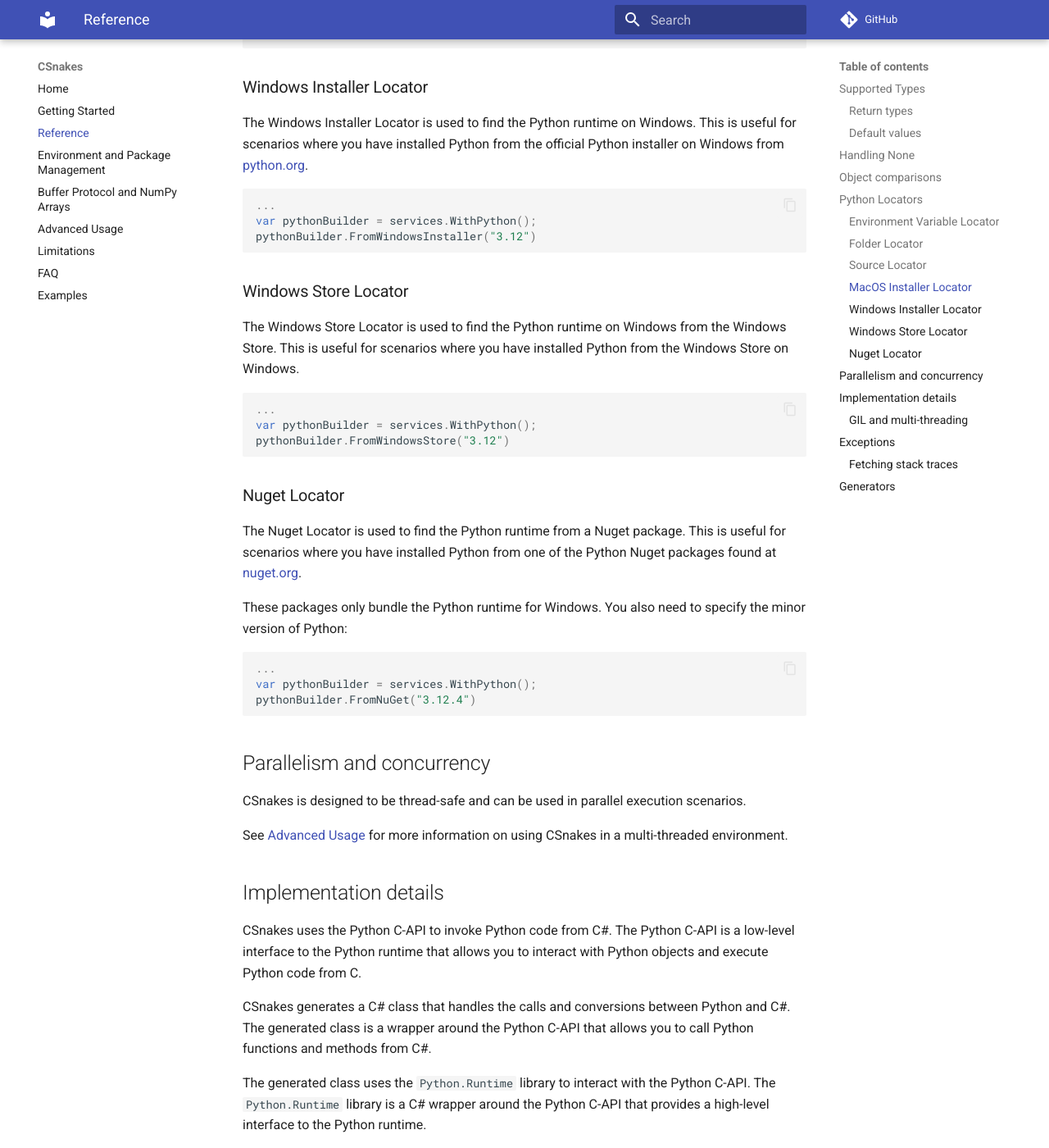
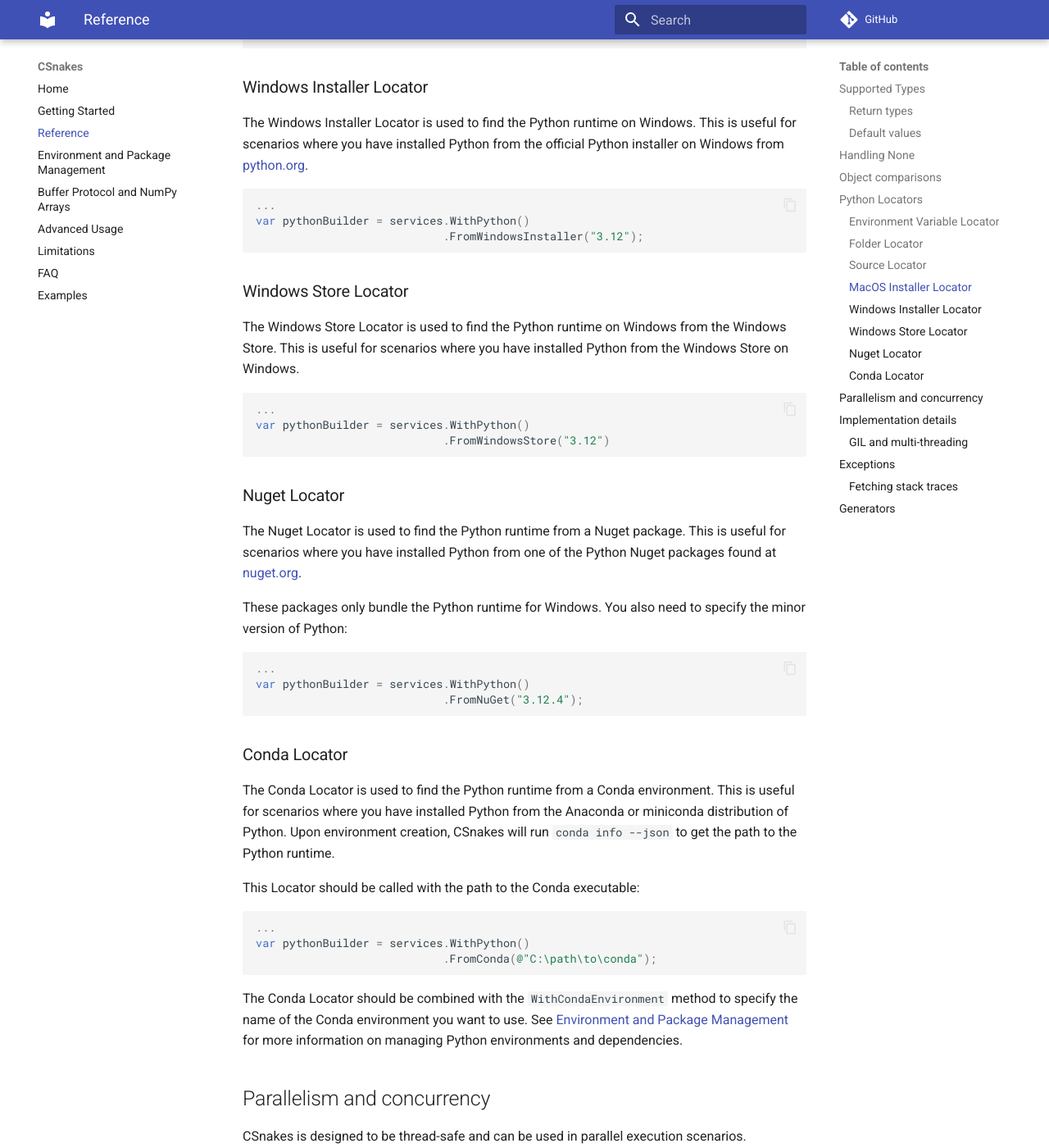
Before and after one commit to tonybaloney/CSnakes, an MkDocs documentation site: the page built from docs/reference.md, in a window 1280 px wide and 1400 px high, scrolled down 3914 px. Shown: the whole window at 82% size. Built offline with MkDocs 1.6.1 and Material for MkDocs 9.7.7, drawn with Linux system fonts in a browser that asks for light colours; comment, search, counter and statistics services are not loaded; some of the changed text lies outside the part shown.

Commit message:
clarify calling for conda

````diff
--- a/docs/reference.md
+++ b/docs/reference.md
@@ -110,8 +110,8 @@ This locator is also very useful for GitHub Actions `setup-python` actions, wher
 
 ```csharp
 ...
-var pythonBuilder = services.WithPython();
-pythonBuilder.FromEnvironmentVariable("Python3_ROOT_DIR", "3.12")
+var pythonBuilder = services.WithPython()
+                            .FromEnvironmentVariable("Python3_ROOT_DIR", "3.12");
 ```
 
 ### Folder Locator
@@ -120,8 +120,8 @@ The `.FromFolder()` method allows you to specify a folder that contains the Pyth
 
 ```csharp
 ...
-var pythonBuilder = services.WithPython();
-pythonBuilder.FromFolder(@"C:\path\to\python\3.12", "3.12")
+var pythonBuilder = services.WithPython()
+                            .FromFolder(@"C:\path\to\python\3.12", "3.12");
 ```
 
 ### Source Locator
@@ -132,8 +132,8 @@ It optionally takes a `bool` parameter to specify that the binary is debug mode
 
 ```csharp
 ...
-var pythonBuilder = services.WithPython();
-pythonBuilder.FromSource(@"C:\path\to\cpython\", "3.13", debug: true,  freeThreaded: true)
+var pythonBuilder = services.WithPython()
+                            .FromSource(@"C:\path\to\cpython\", "3.13", debug: true,  freeThreaded: true);
 ```
 
 ### MacOS Installer Locator
@@ -142,8 +142,8 @@ The MacOS Installer Locator is used to find the Python runtime on MacOS. This is
 
 ```csharp
 ...
-var pythonBuilder = services.WithPython();
-pythonBuilder.FromMacOSInstaller("3.12")
+var pythonBuilder = services.WithPython()
+                            .FromMacOSInstaller("3.12");
 ```
 
 ### Windows Installer Locator
@@ -152,8 +152,8 @@ The Windows Installer Locator is used to find the Python runtime on Windows. Thi
 
 ```csharp
 ...
-var pythonBuilder = services.WithPython();
-pythonBuilder.FromWindowsInstaller("3.12")
+var pythonBuilder = services.WithPython()
+                            .FromWindowsInstaller("3.12");
 ```
 
 ### Windows Store Locator
@@ -162,8 +162,8 @@ The Windows Store Locator is used to find the Python runtime on Windows from the
 
 ```csharp
 ...
-var pythonBuilder = services.WithPython();
-pythonBuilder.FromWindowsStore("3.12")
+var pythonBuilder = services.WithPython()
+                            .FromWindowsStore("3.12")
 ```
 
 ### Nuget Locator
@@ -174,9 +174,23 @@ These packages only bundle the Python runtime for Windows. You also need to spec
 
 ```csharp
 ...
-var pythonBuilder = services.WithPython();
-pythonBuilder.FromNuGet("3.12.4")
+var pythonBuilder = services.WithPython()
+                            .FromNuGet("3.12.4");
 ```
+
+### Conda Locator
+
+The Conda Locator is used to find the Python runtime from a Conda environment. This is useful for scenarios where you have installed Python from the Anaconda or miniconda distribution of Python. Upon environment creation, CSnakes will run `conda info --json` to get the path to the Python runtime.
+
+This Locator should be called with the path to the Conda executable:
+
+```csharp
+...
+var pythonBuilder = services.WithPython()
+                            .FromConda(@"C:\path\to\conda");
+```
+
+The Conda Locator should be combined with the `WithCondaEnvironment` method to specify the name of the Conda environment you want to use. See [Environment and Package Management](environments.md) for more information on managing Python environments and dependencies.
 
 ## Parallelism and concurrency
 
````
